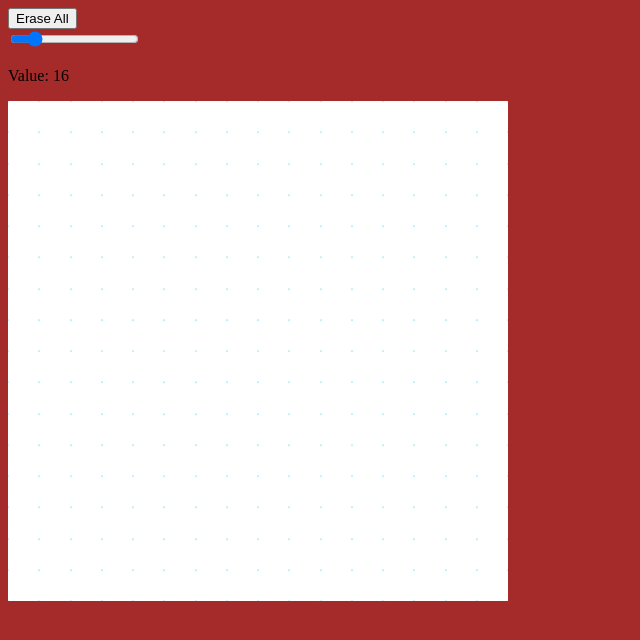
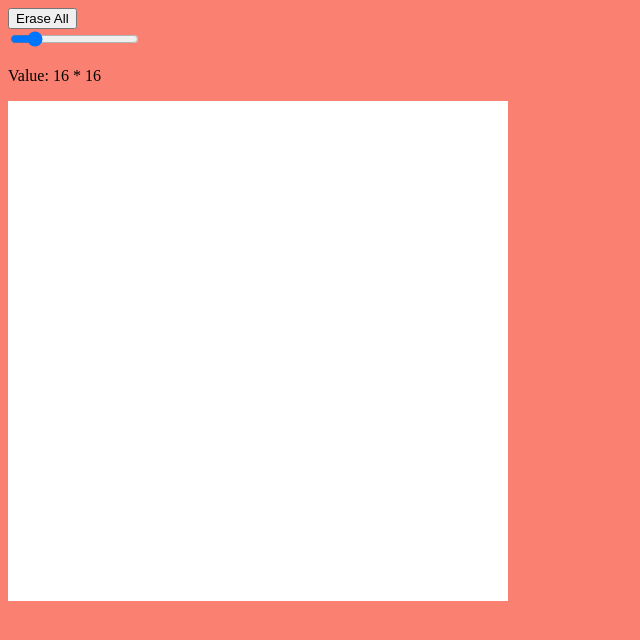
Before and after one commit to raymart-evangelista/etch-a-sketch, a plain HTML site: page index.html in a window 1280 px wide. Shown: the whole page, without its empty margins (0-640 px from the left). Drawn offline with Linux system fonts and the light colour scheme.

Commit message:
clean up code

```diff
--- a/javascript.js
+++ b/javascript.js
@@ -1,5 +1,3 @@
-document.body.style.backgroundColor = 'brown';
-
 // reference the options container
 const optContainer = document.querySelector('#optContainer');
 // reference the grid container from the html file
@@ -26,11 +24,11 @@ eraseGridButton.addEventListener('click', function() {
 ///////////////////////////////
 const gridSizeSlider = document.getElementById('gridRange');
 const sliderValue = document.getElementById('sliderValue');
-sliderValue.textContent = gridSizeSlider.value;
+sliderValue.textContent = `${gridSizeSlider.value} * ${gridSizeSlider.value}`;
 
 // When value on slider changes, update web page text and grid
 gridSizeSlider.oninput = function() {
-    sliderValue.textContent = this.value;
+    sliderValue.textContent = `${this.value} * ${this.value}`;
     //numToSquare = this.value;
     if(numToSquare !== this.value) {
         numToSquare = this.value;
--- a/style.css
+++ b/style.css
@@ -14,10 +14,13 @@
     /* display: flex;*/
     /* flex: 1; */
     /* border: 1px solid black; */
-    border-radius: 5%;
-
+    /* border-radius: 5%; */
 
 
 
 
 }
+
+body {
+    background-color: salmon;
+}
```
